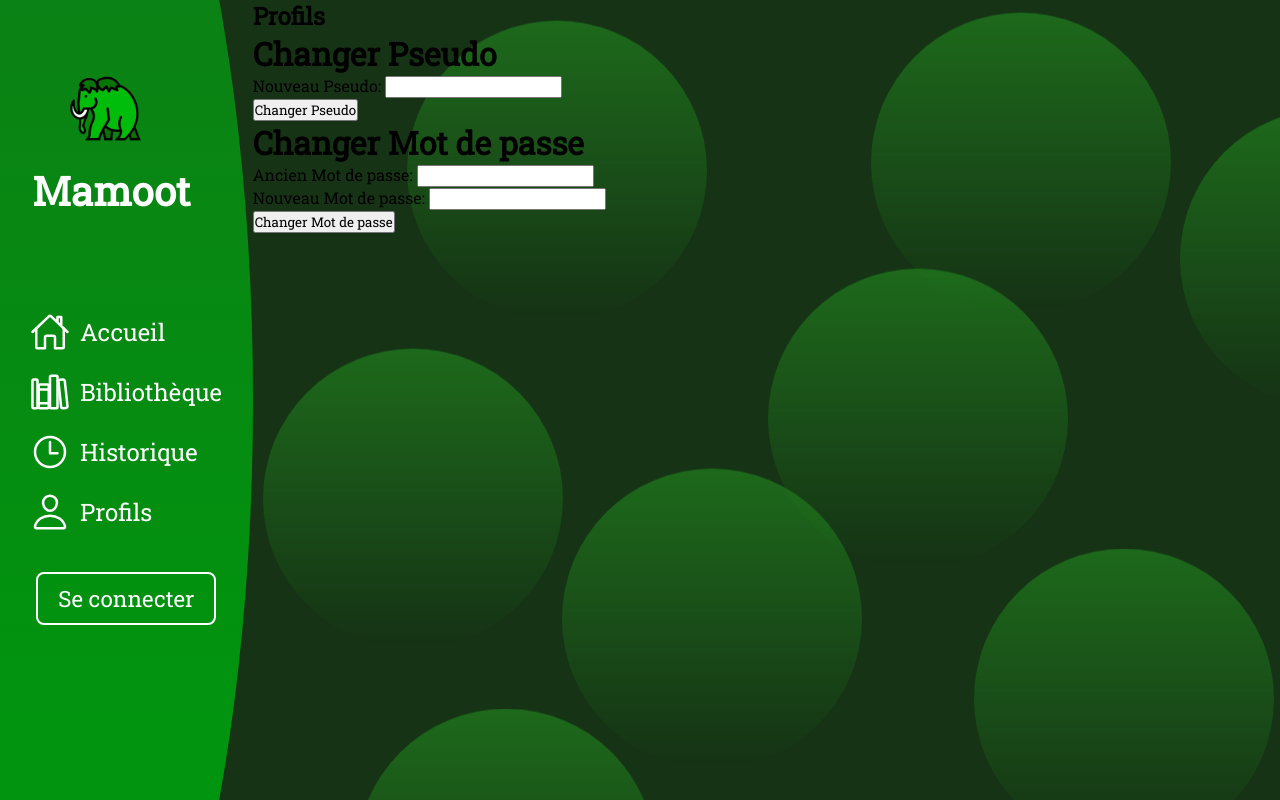
After one commit to todepussay/mamoot, a Symfony app: template templates/profils/index.html.twig in a window 1280 px wide. The commit adds this page. Run offline with Twig, Linux system fonts and the light colour scheme; the template is opened without the code that fills it, so the values that code supplies are empty; some libraries are stand-ins or nearby versions.

Commit message:
creation de la modification des profils utilisateurs

```diff
--- a/templates/inc/nav.html.twig
+++ b/templates/inc/nav.html.twig
@@ -43,6 +43,15 @@
                 </a>
             </li>
             <li>
+                <a href="{{ path("user_profile") }}" class="{{ (activeTab is defined and activeTab == "profils") ? "active" : "" }}">
+                    <svg xmlns="http://www.w3.org/2000/svg" class="ionicon" viewBox="0 0 512 512">
+                        <path d="M344 144c-3.92 52.87-44 96-88 96s-84.15-43.12-88-96c-4-55 35-96 88-96s92 42 88 96z" fill="none" stroke="white" stroke-linecap="round" stroke-linejoin="round" stroke-width="32"/>
+                        <path d="M256 304c-87 0-175.3 48-191.64 138.6C62.39 453.52 68.57 464 80 464h352c11.44 0 17.62-10.48 15.65-21.4C431.3 352 343 304 256 304z" fill="none" stroke="white" stroke-miterlimit="10" stroke-width="32"/>
+                    </svg>
+                    <span>{% trans %}Profils{% endtrans %}</span>
+                </a>
+            </li>
+            <li>
                 {% if app.user is null %}
                     <a href="{{ path("login") }}">{% trans %}Se connecter{% endtrans %}</a>
                 {% else %}
@@ -51,7 +60,6 @@
             </li>
         </ul>
 
-        <p id="welcome_message">{% trans %}Bonjour{% endtrans %} {{ app.user.username }}</p>
 
     </div>
 </nav>
--- /dev/null
+++ b/templates/profils/index.html.twig
@@ -0,0 +1,43 @@
+{% extends "layout.html.twig" %}
+
+{% block title %}Profils{% endblock %}
+
+{% block css %}
+    <link rel="stylesheet" href="{{ asset("css/join.css") }}">
+    <style>
+        /* Additional styles specific to this template */
+    </style>
+{% endblock %}
+
+{% block main %}
+    <h2>{% trans %}Profils{% endtrans %}</h2>
+
+    <h1>Changer Pseudo</h1>
+    <form action="{{ path('user_profile') }}" method="post" onsubmit="return confirmUsernameChange();">
+        <label for="new_username">Nouveau Pseudo: </label>
+        <input type="text" id="new_username" name="new_username" required>
+        <br>
+        <button type="submit" name="change_username">Changer Pseudo</button>
+    </form>
+
+    <h1>Changer Mot de passe</h1>
+    <form action="{{ path('user_profile') }}" method="post" onsubmit="return confirmPasswordChange();">
+        <label for="old_password">Ancien Mot de passe: </label>
+        <input type="password" id="old_password" name="old_password" required>
+        <br>
+        <label for="new_password">Nouveau Mot de passe: </label>
+        <input type="password" id="new_password" name="new_password" required>
+        <br>
+        <button type="submit" name="change_password">Changer Mot de passe</button>
+    </form>
+
+    <script>
+        function confirmUsernameChange() {
+            return confirm("Êtes-vous sûr de vouloir modifier votre pseudo?");
+        }
+
+        function confirmPasswordChange() {
+            return confirm("Êtes-vous sûr de vouloir modifier votre mot de passe?");
+        }
+    </script>
+{% endblock %}
```
Also changed, not shown: src/Controller/ProfilsController.php (added, +50 -0 lines), 1 other file.
